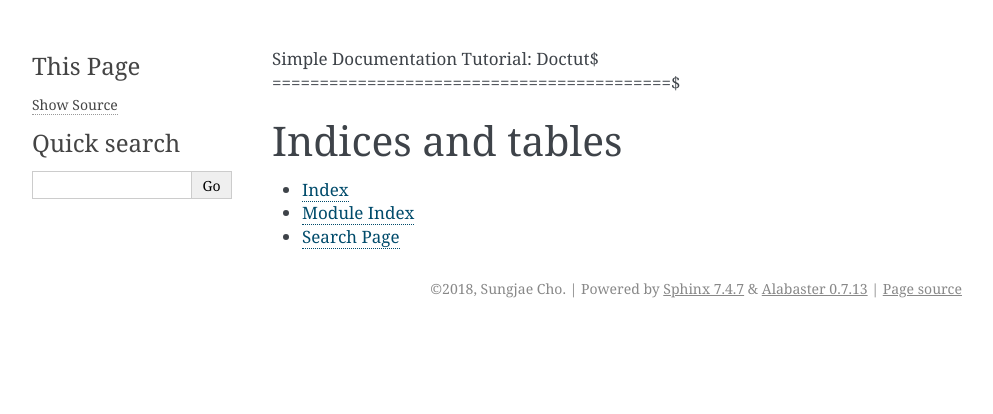
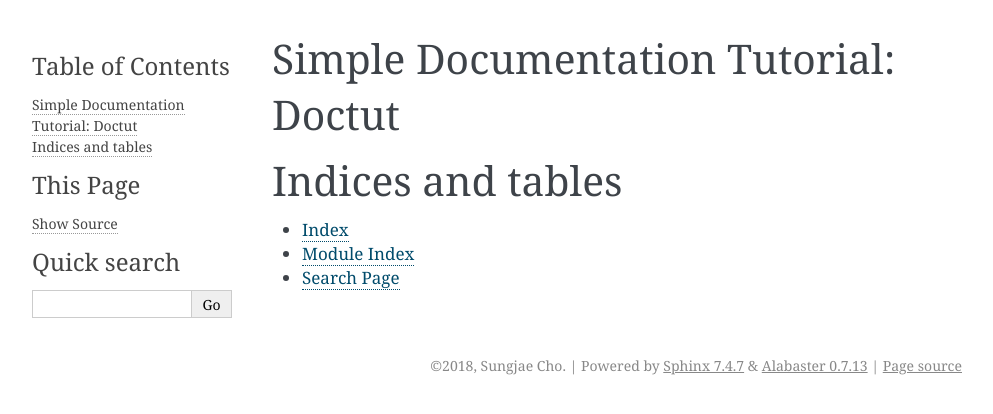
Before and after one commit to sungjae-cho/my-first-readthedocs, a Sphinx documentation site: the page built from docs/source/index.rst, in a window 1280 px wide. Shown: the top 414 px of the page, without its empty margins (148-1141 px from the left). Built offline with Sphinx 7.4.7, drawn with Linux system fonts in a browser that asks for light colours.

Commit message:
Edit typos in index.rst

```diff
--- a/docs/source/index.rst
+++ b/docs/source/index.rst
@@ -1,5 +1,5 @@
-Simple Documentation Tutorial: Doctut$
-==========================================$
+Simple Documentation Tutorial: Doctut
+==========================================
 
 .. toctree::
    :maxdepth: 2
```
Also changed, not shown: 6 other files.
